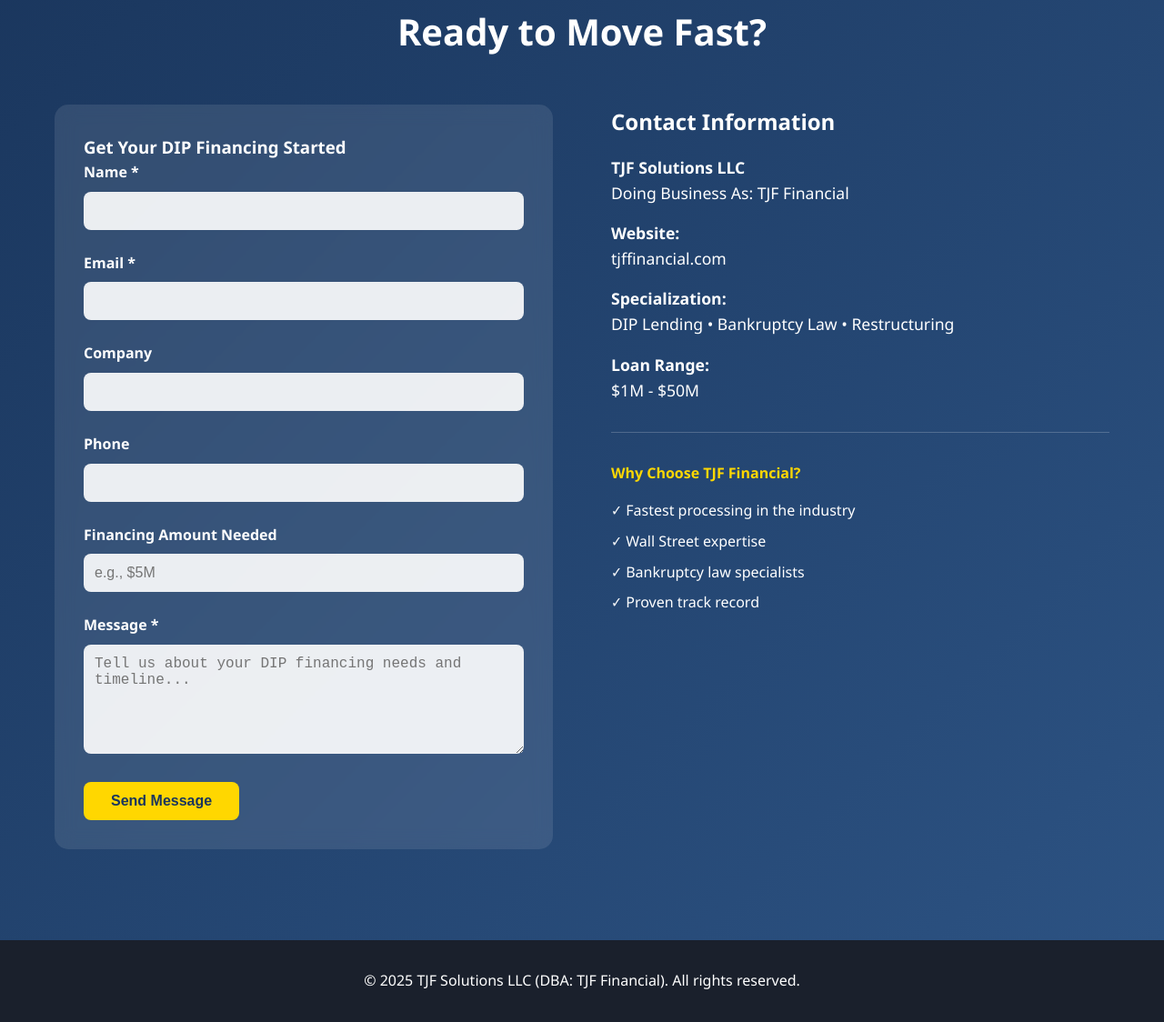
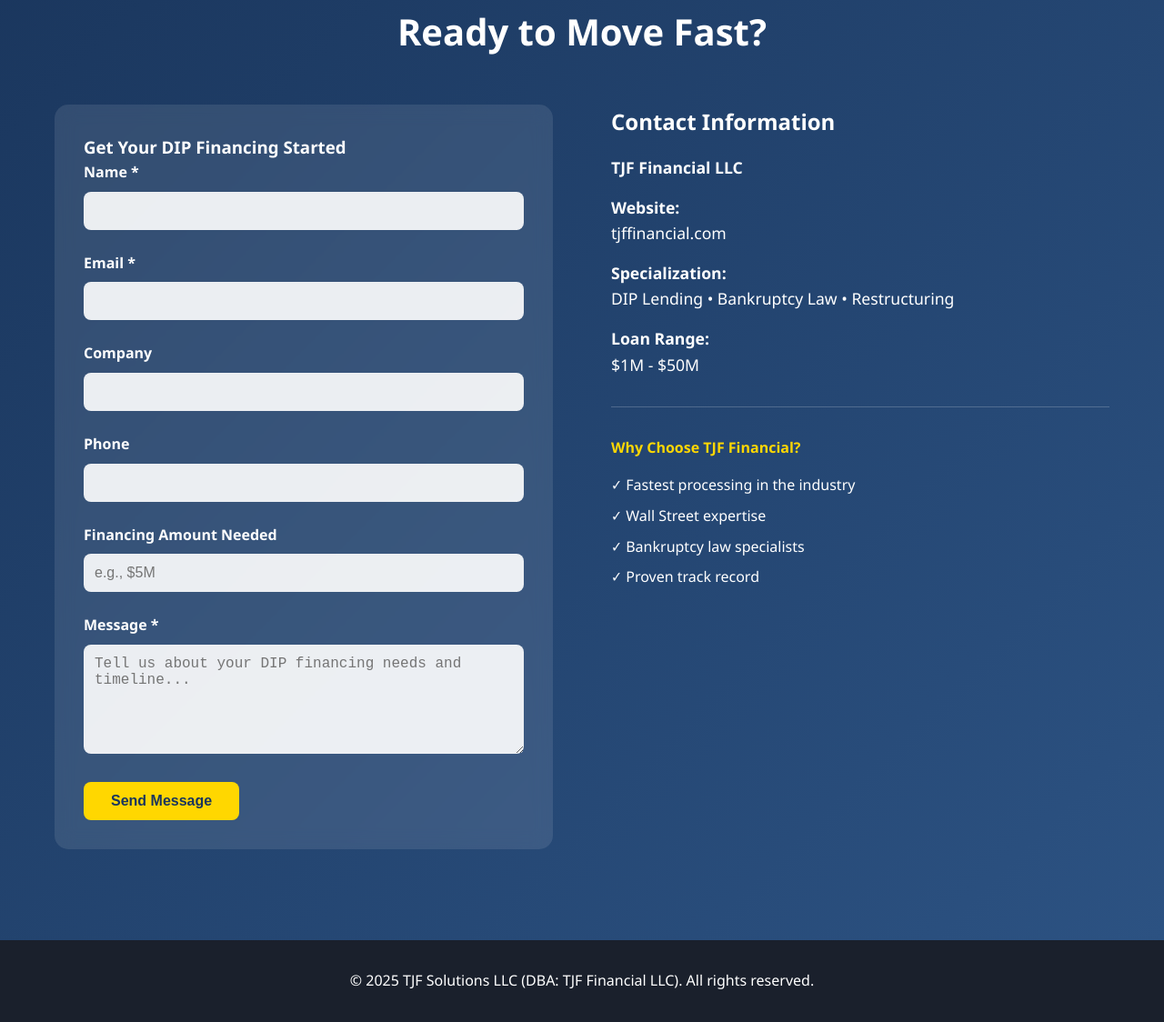
Before and after one commit to RicTBest/TJF, a plain HTML site: page index.html in a window 1280 px wide. Shown: the part 2527-3651 px from the top of the page at 91% size. Drawn offline with Linux system fonts and the light colour scheme.

Commit message:
Update index.html

```diff
--- a/index.html
+++ b/index.html
@@ -173,7 +173,7 @@
         }
 
         .about-image {
-            background: url('https://images.unsplash.com/photo-1560472354-b33ff0c44a43?ixlib=rb-4.0.3&auto=format&fit=crop&w=1926&q=80') center/cover;
+            background: url('https://images.unsplash.com/photo-1454165804606-c3d57bc86b40?ixlib=rb-4.0.3&auto=format&fit=crop&w=1926&q=80') center/cover;
             height: 400px;
             border-radius: 15px;
             box-shadow: 0 10px 30px rgba(0,0,0,0.1);
@@ -436,8 +436,7 @@
 
                 <div class="contact-info-section fade-in">
                     <h3>Contact Information</h3>
-                    <p><strong>TJF Solutions LLC</strong><br>
-                    Doing Business As: TJF Financial</p>
+                    <p><strong>TJF Financial LLC</strong></p>
 
                     <p><strong>Website:</strong><br>
                     tjffinancial.com</p>
@@ -465,7 +464,7 @@
     <!-- Footer -->
     <footer>
         <div class="container">
-            <p>&copy; 2025 TJF Solutions LLC (DBA: TJF Financial). All rights reserved.</p>
+            <p>&copy; 2025 TJF Solutions LLC (DBA: TJF Financial LLC). All rights reserved.</p>
         </div>
     </footer>
 
```
